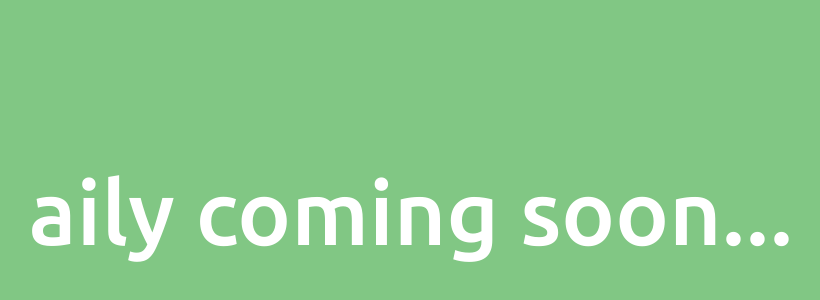
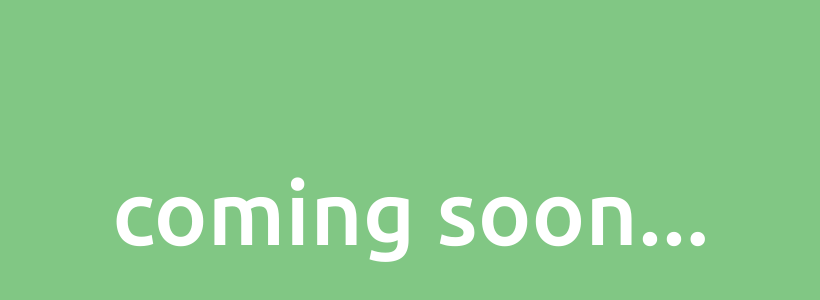
Before and after one commit to MrOnyszko/aily.app, a plain HTML site: page index.html in a window 1280 px wide. Shown: the part 156-456 px from the top of the page, without its empty margins (229-1049 px from the left). Drawn offline with Linux system fonts and the light colour scheme.

Commit message:
Change heading

```diff
--- a/index.html
+++ b/index.html
@@ -105,7 +105,7 @@
 </head>
 <body>
 <div class="content">
-<span class="heading">aily coming soon...</span>
+<span class="heading">coming soon...</span>
 </div>
 </body>
 </html>
```
